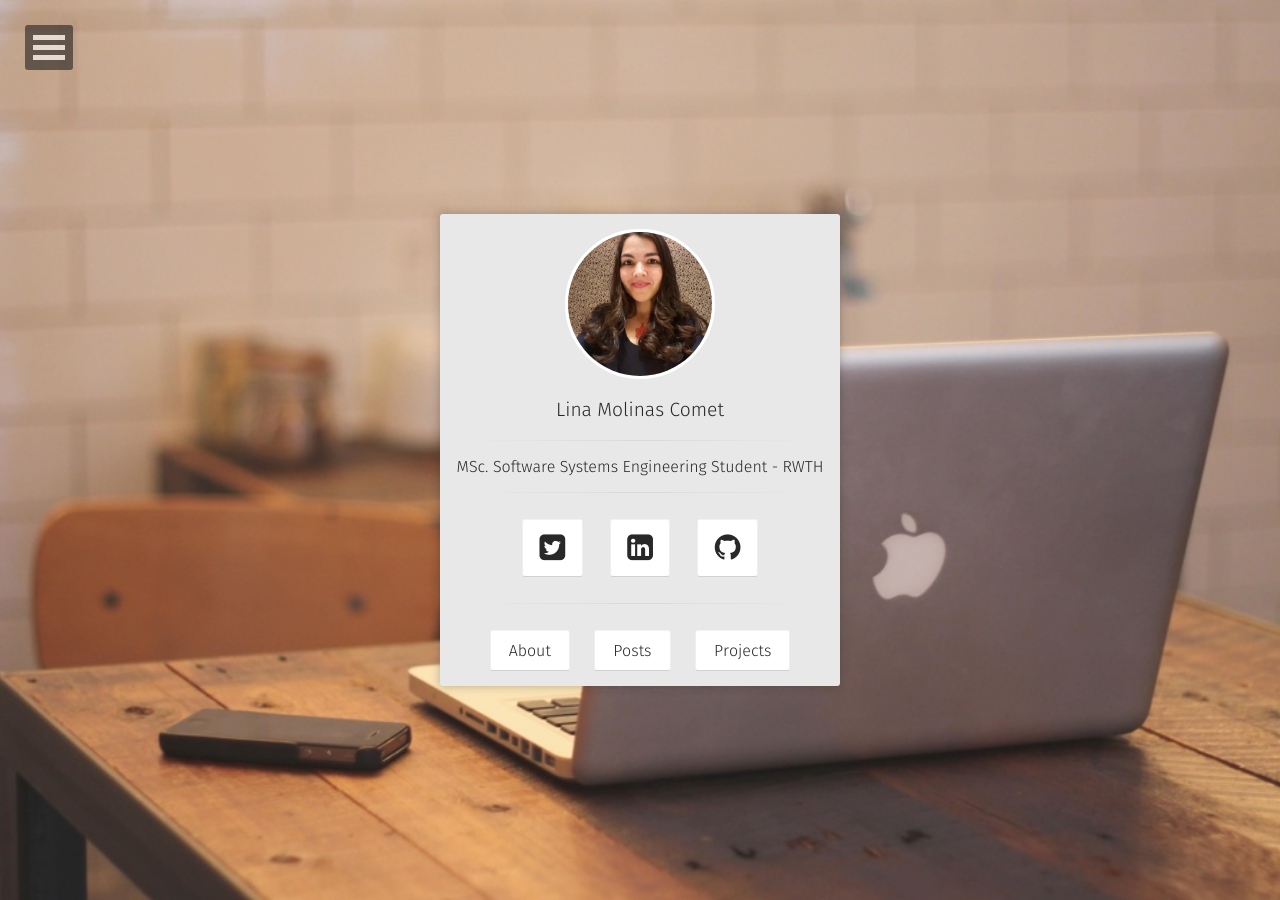
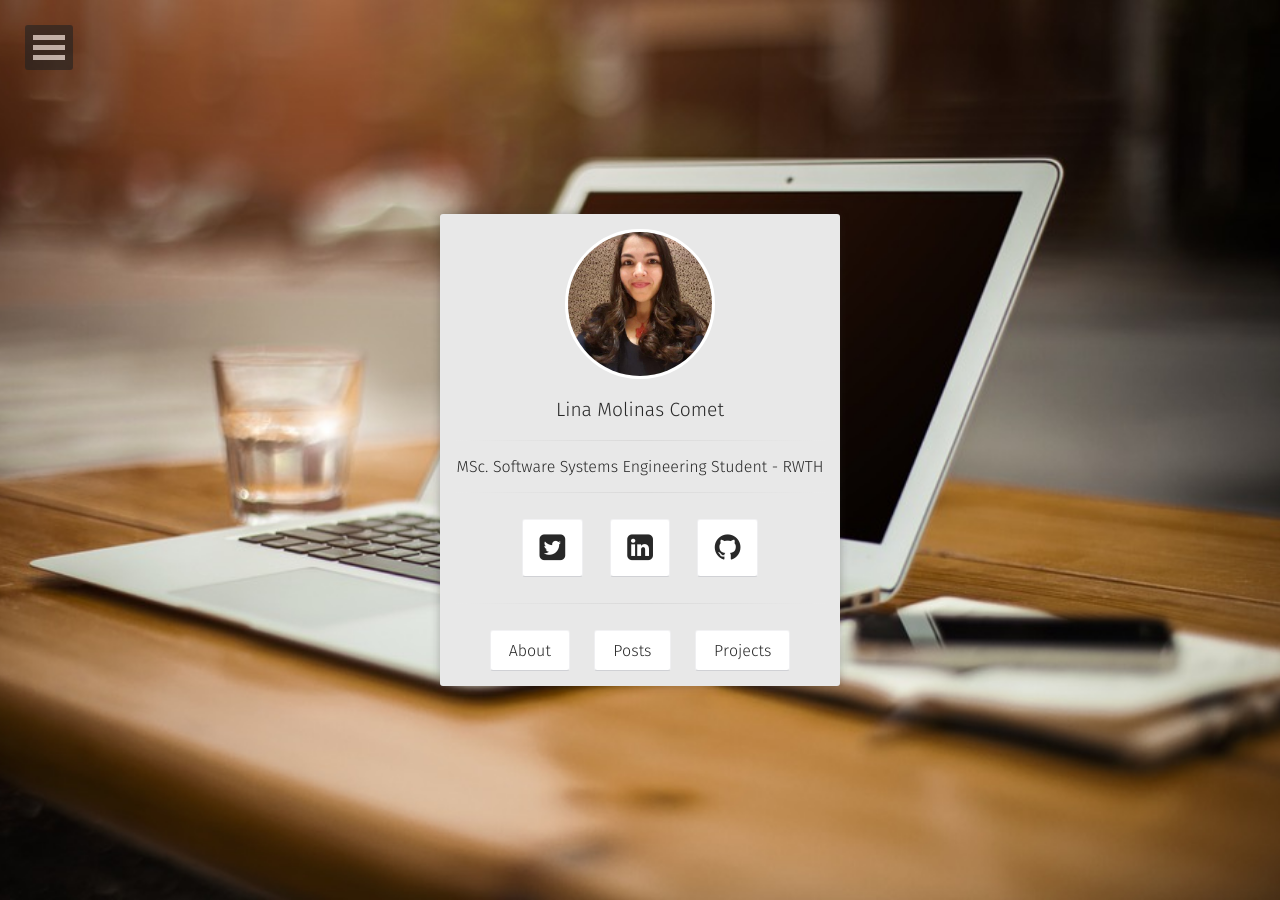
Before and after one commit to lcomet/linamolinascomet, a Jekyll site: the page built from index.html, in a window 1280 px wide. Built offline with Jekyll 4.4.1, drawn with Linux system fonts in a browser that asks for light colours; some web fonts are replaced.

Commit message:
update background

```diff
--- a/_config.yml
+++ b/_config.yml
@@ -6,7 +6,7 @@ description:        "Computer Science Student."
 reading_time:       true
 words_per_minute:   200
 logo:               'assets/img/profile.jpg'
-background:         'assets/img/macbrown.jpg'
+background:         'assets/img/officelaptop.jpg'
 tiled_bg:           false   # Set this true if you want to tile your background image, otherwise it will be covered
 locale:             en_US
 url:                https://lcomet.github.io/linamolinascomet/
```
Also changed, not shown: assets/img/blurrydesktop.jpg (added), assets/img/connectdots.jpg (added), assets/img/desktop.jpg (added), assets/img/greenoffice.jpg (added), assets/img/officelaptop.jpg (added), 2 other files.
